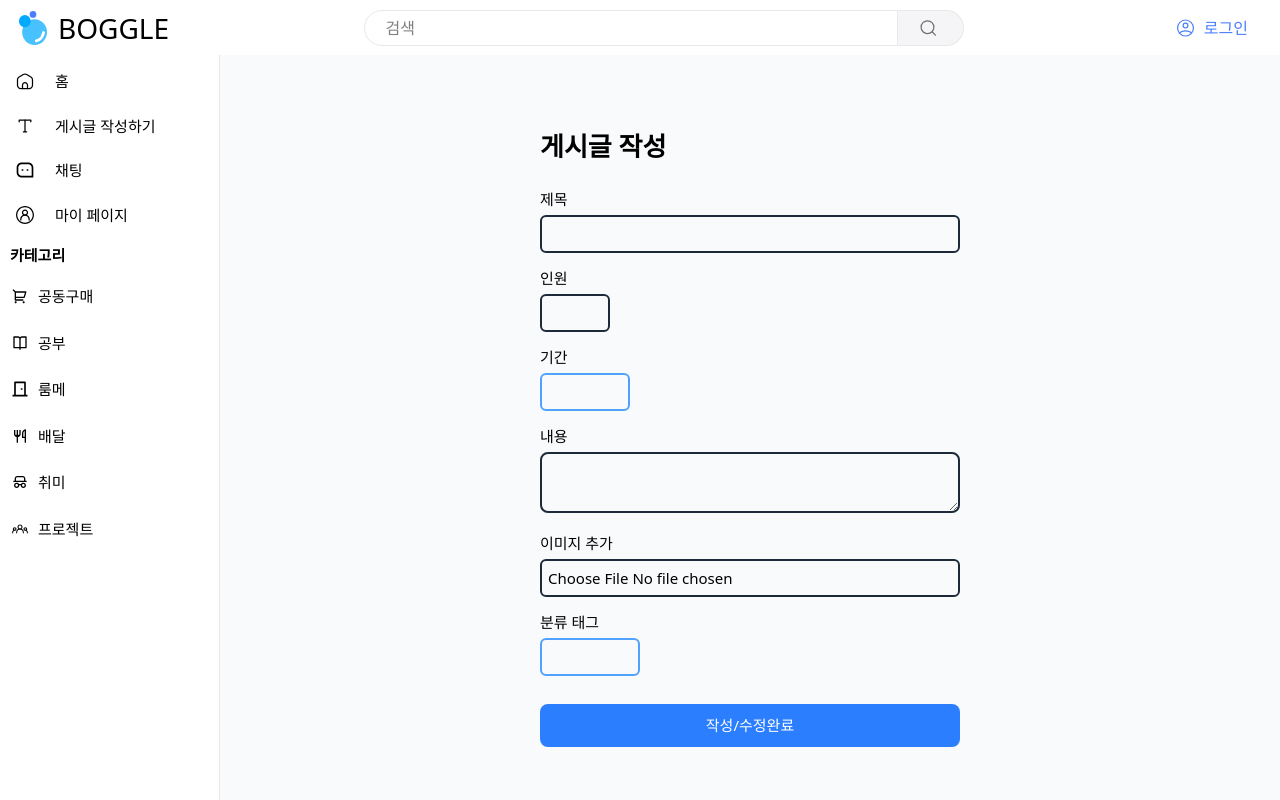
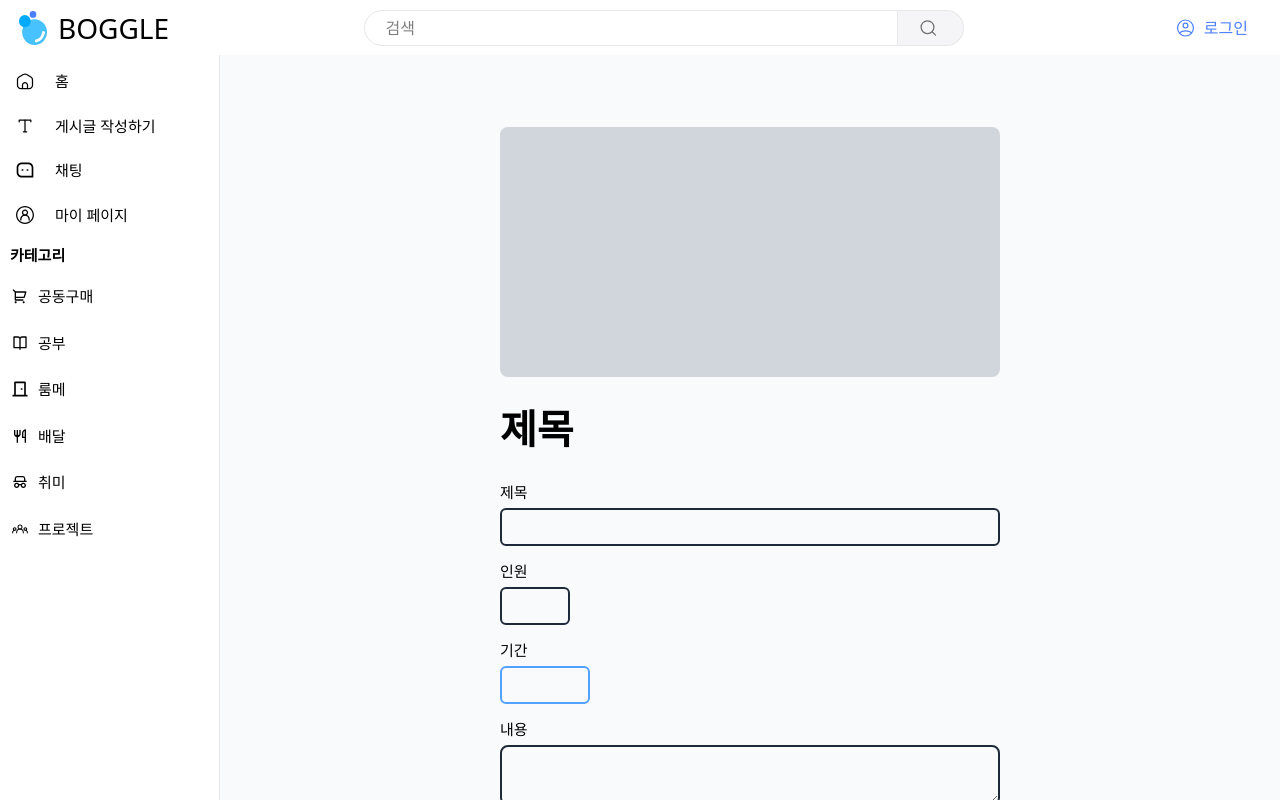
Before and after one commit to gsainfoteam/boggle-fe, a React (Vite) app: page /post in a window 1280 px wide. Built offline with nearby package versions, Linux system fonts and the light colour scheme.

Commit message:
apply design of write page

```diff
--- a/src/routes/myprofile.jsx
+++ b/src/routes/myprofile.jsx
@@ -31,12 +31,13 @@ function MyProfileComponent() {
       `}</style>
       <div
         className="
+        max-w-[751px]
+        mx-auto
           flex
           flex-col
           h-[calc(100vh-110px)]
-          w-full
+          w-
           overflow-hidden
-          bg-amber-700
         "
       >
         {/* 상단 프로필 영역 */}
--- a/src/routes/post.jsx
+++ b/src/routes/post.jsx
@@ -7,7 +7,7 @@ export default function Post() {
     <Layout>
       <form
         className="
-        max-w-[420px]
+        max-w-[500px]
         mx-auto
         mt-10
         flex
@@ -15,14 +15,23 @@ export default function Post() {
         gap-3.5
       "
       >
+        <div
+          className="
+        bg-gray-300
+        h-[250px]
+        w-full
+        rounded-lg
+        mb-2
+      "
+        />
         <h1
           className="
-          text-[26px]
+          text-[40px]
           font-bold
           mb-2
         "
         >
-          게시글 작성
+          제목
         </h1>
         <label
           className="
--- a/src/routes/write.jsx
+++ b/src/routes/write.jsx
@@ -29,7 +29,7 @@ function WriteComponent() {
     <Layout>
       <form
         className="
-        max-w-[420px]
+        max-w-[500px]
         mx-auto
         mt-10
         flex
@@ -83,7 +83,7 @@ function WriteComponent() {
               onChange={(e) => setMaxParticipants(e.target.value)}
               type="number"
               className="
-                w-[70px]
+                w-[120px]
                 text-[15px]
                 p-1.5
                 rounded-md
@@ -107,12 +107,13 @@ function WriteComponent() {
               onChange={(e) => setDeadline(e.target.value)}
               type="text"
               className="
-                w-[90px]
+                w-[120px]
                 text-[15px]
                 p-1.5
                 rounded-md
                 border-2
-                border-blue-400
+                border-[#4B7EFF]
+                bg-[#E5EDFA]
                 mt-1
               "
             />
@@ -178,24 +179,32 @@ function WriteComponent() {
               onChange={(e) => setType(e.target.value)}
               type="text"
               className="
-                w-[100px]
+                w-[120px]
                 text-[15px]
                 p-1.5
                 rounded-md
                 border-2
-                border-blue-400
+                border-[#4B7EFF]
+                bg-[#E5EDFA]
                 mt-1
               "
             />
           </p>
         </label>
 
+        <div
+          className="
+          flex
+          justify-center
+          items-center"
+        >
           <button
             onClick={submitPublish}
             type="submit"
             className="
+          w-[260px]
             mt-3.5
-            bg-blue-500
+            bg-[#4B7EFF]
             text-white
             text-[15px]
             border-none
@@ -207,6 +216,7 @@ function WriteComponent() {
           >
             작성/수정완료
           </button>
+        </div>
       </form>
     </Layout>
   );
```
Also changed, not shown: src/component/Card.jsx (line endings or trailing spaces). Lines whose indentation alone changed are shown as unchanged.
